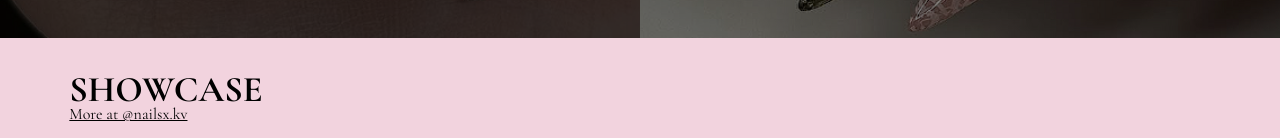
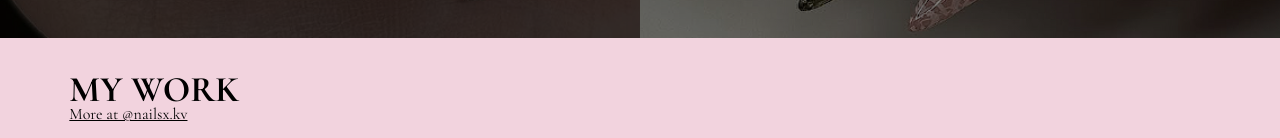
Before and after one commit to jincabia/kaira-nails, a Next.js app: page / in a window 1280 px wide. Shown: the part 814-952 px from the top of the page. Built offline with nearby package versions, Linux system fonts and the light colour scheme.

Commit message:
final details before showing her lol

```diff
--- a/app/components/carousel.js
+++ b/app/components/carousel.js
@@ -55,7 +55,7 @@ export default function Carousel() {
     <div className="relative w-11/12 mx-auto overflow-hidden pt-4  px-4  ">
       {/* Title */}
       <div className='text-black py-4 relative '>
-        <h1 className='text-black font-extrabold text-4xl  leading tight '>SHOWCASE</h1>
+        <h1 className='text-black font-extrabold text-4xl  leading tight '>MY WORK</h1>
         <p className='-mt-2'><a className='underline' href="https://www.instagram.com/nailsx.kv/">
         More at @nailsx.kv
           </a></p>
--- a/app/components/header.js
+++ b/app/components/header.js
@@ -37,6 +37,7 @@ export default function Header() {
       >
         nailsx.kv
       </motion.h1>
+
     </motion.div>
   );
 }
--- a/app/components/landing.js
+++ b/app/components/landing.js
@@ -25,8 +25,8 @@ export default function Landing() {
               <h1 className="text-white text-2xl font-bold">
                 CERTIFIED + HOME BASED
               </h1>
-              <h1 className="text-white text-2xl font-bold">
-                YYC
+              <h1 className=" text-md font-bold bg-[#F2D3DE] text-black p-2 rounded uppercase">
+                Book now {'(Doesnt work yet)'}
               </h1>
             </div>
           </div>
```
